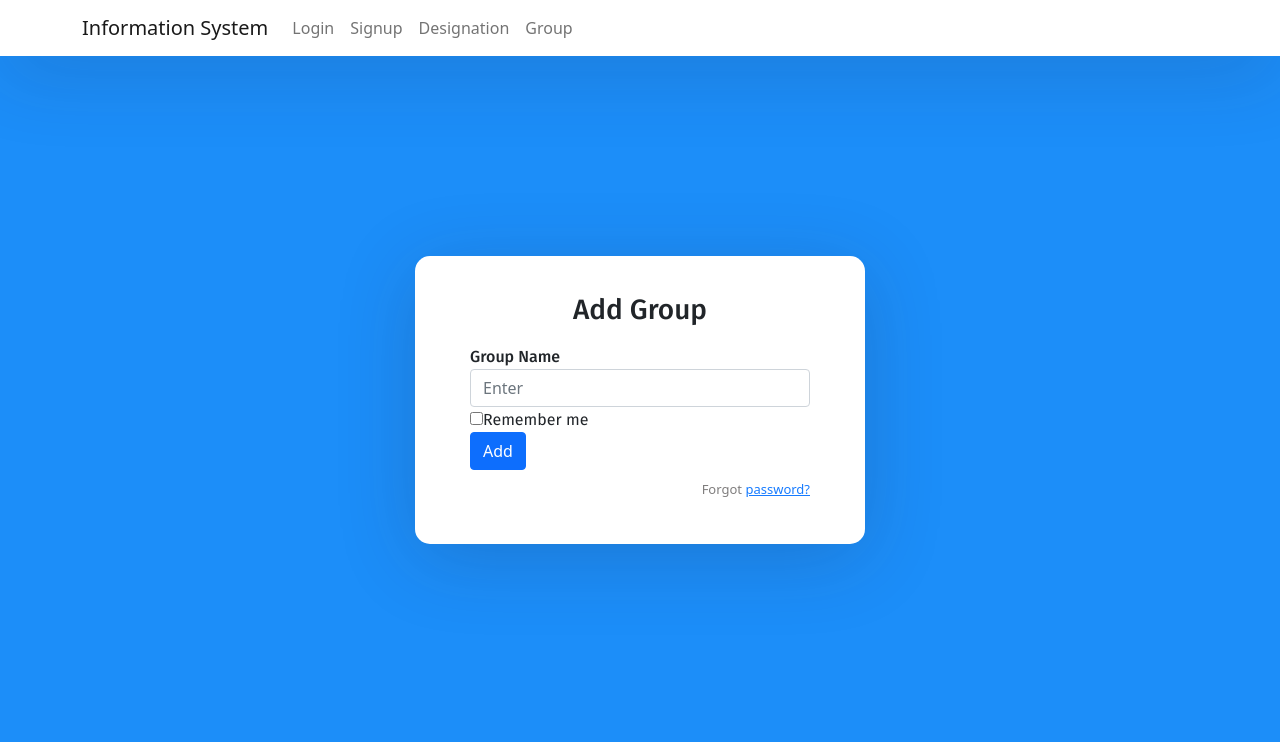
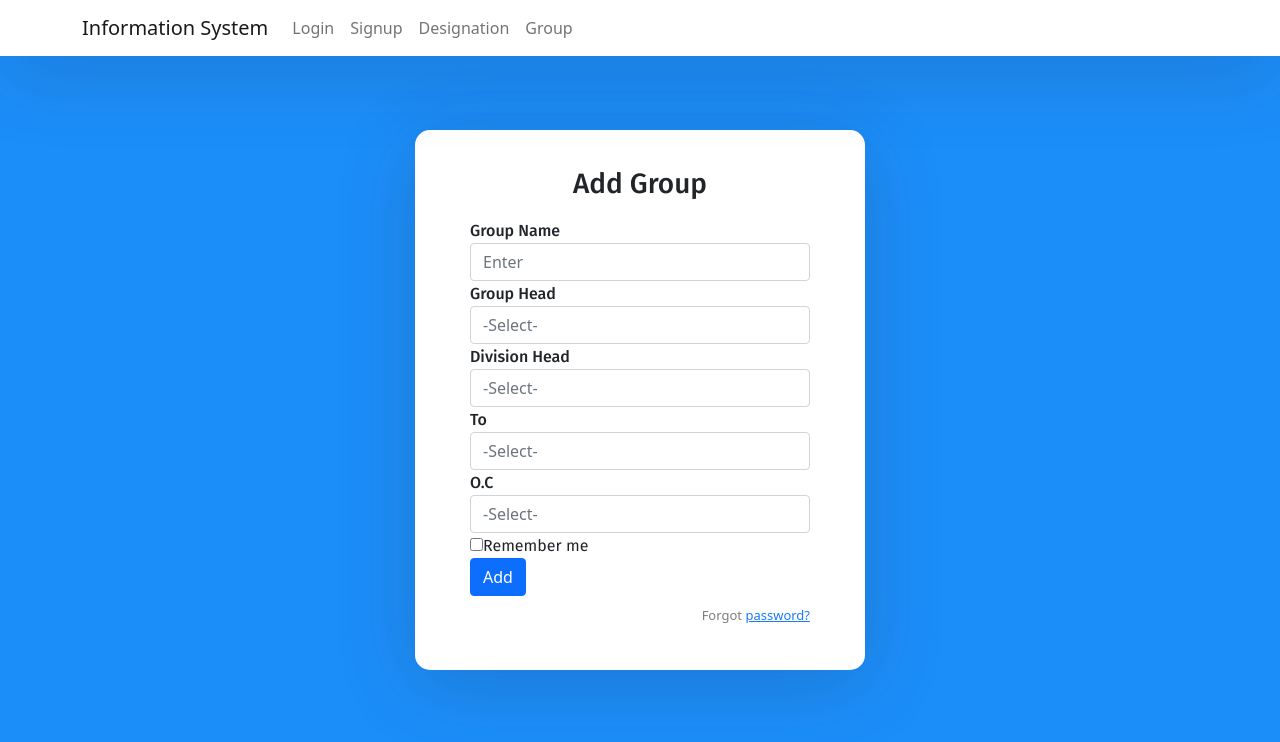
Before and after one commit to Pratibhaverma16/my-app, a React (Create React App) app: page /group in a window 1280 px wide. Shown: the top 742 px of the page. Built offline with nearby package versions, Linux system fonts and the light colour scheme.

Commit message:
updated the group component

```diff
--- a/src/components/GroupComponent.js
+++ b/src/components/GroupComponent.js
@@ -10,6 +10,30 @@ export default class Group extends Component {
                     <label>Group Name</label>
                     <input type="email" className="form-control" placeholder="Enter" />
                 </div>
+
+
+                <div className="form-group">
+                    <label>Group Head</label>
+                    <input type="email" className="form-control" placeholder="-Select-" />
+                </div>
+
+                <div className="form-group">
+                    <label>Division Head</label>
+                    <input type="email" className="form-control" placeholder="-Select-" />
+                </div>
+
+
+                <div className="form-group">
+                    <label>To</label>
+                    <input type="email" className="form-control" placeholder="-Select-" />
+                </div>
+
+
+                <div className="form-group">
+                    <label>O.C</label>
+                    <input type="email" className="form-control" placeholder="-Select-" />
+                </div>
+
 
 
 
```
